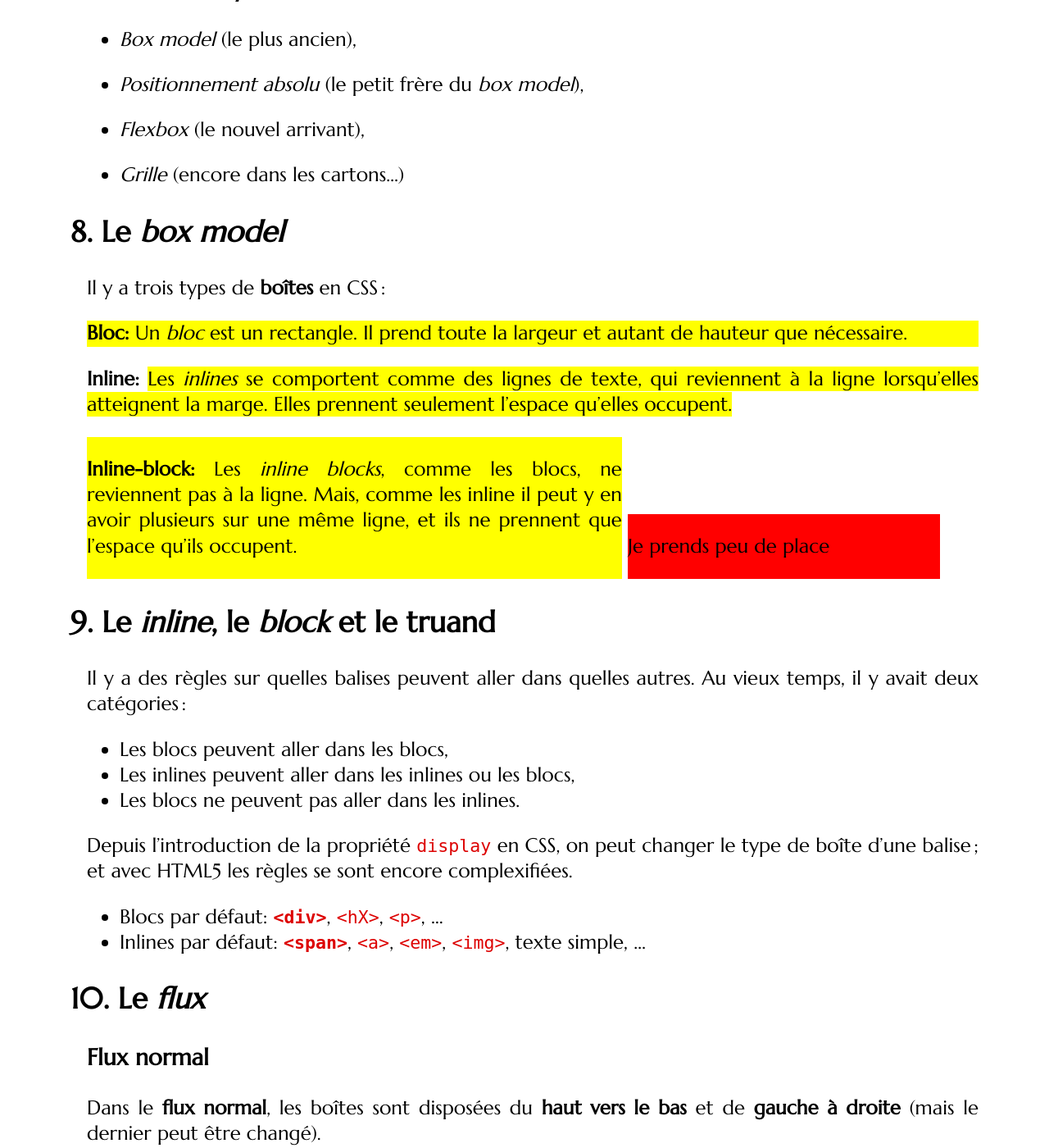
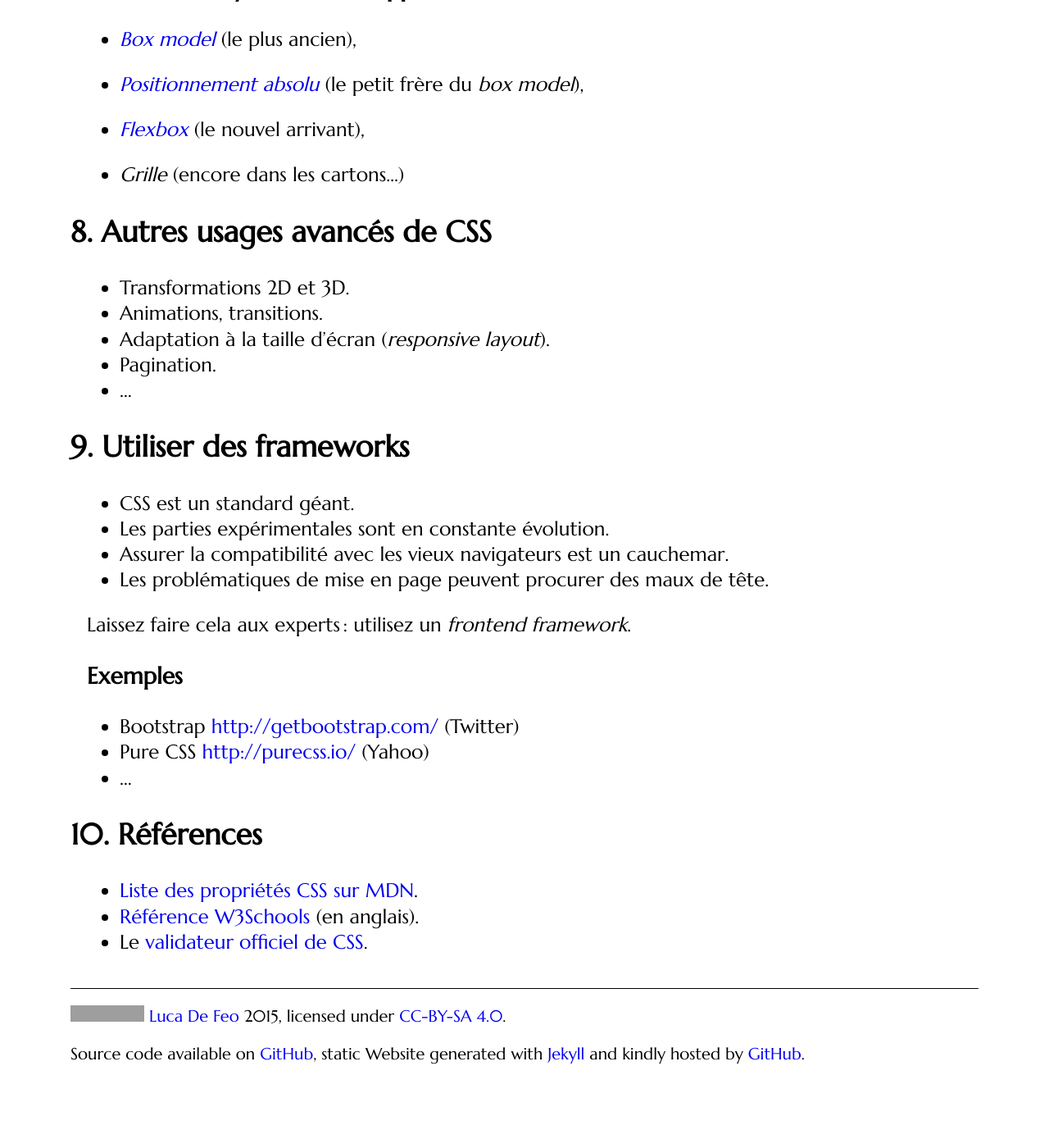
Before and after one commit to defeo/aws, a Jekyll site: the page built from lessons/CSS.md, in a window 1280 px wide and 1400 px high, scrolled down 4940 px. Shown: the whole window at 82% size. Built offline with Jekyll 4.4.1, drawn with Linux system fonts in a browser that asks for light colours; some web fonts are replaced; after the commit the page ends 6259 px from its top, so only the background shows below that; some of the changed text lies outside the part shown; grey boxes are pictures that could not be loaded.

Commit message:
Split CSS lesson

```diff
--- a/lessons/CSS.md
+++ b/lessons/CSS.md
@@ -231,149 +231,26 @@ Draft CSS3: <http://www.w3.org/TR/2011/REC-css3-selectors-20110929>
   impression, ...).
 - Permettre un certain degré de *non-linéarité*.
 
-### Modèles de *layout*
+### Modèles de *layout* (voir les approfondissements)
 
-- *Box model* (le plus ancien),
+- [*Box model*](boxmodel) (le plus ancien),
 
-- *Positionnement absolu* (le petit frère du *box model*),
+- [*Positionnement absolu*](boxmodel) (le petit frère du *box model*),
 
-- *Flexbox* (le nouvel arrivant),
+- [*Flexbox*](flexbox) (le nouvel arrivant),
 
 - *Grille* (encore dans les cartons...)
 
 </section>
 <section>
 
-## Le *box model*
+## Autres usages avancés de CSS
 
-Il y a trois types de **boîtes** en CSS :
-
-<div style="background-color: yellow">
-**Bloc:** Un *bloc* est un rectangle. Il prend toute la largeur et
-autant de hauteur que nécessaire.
-</div>
-
-**Inline:** <span style="background-color:yellow"> Les *inlines* se
-comportent comme des lignes de texte, qui reviennent à la ligne
-lorsqu'elles atteignent la marge. Elles prennent seulement l'espace
-qu'elles occupent.</span>
-
-<div style="display:inline-block;width:60%;background-color:yellow">
-**Inline-block:** Les *inline blocks*, comme les blocs, ne reviennent
-pas à la ligne.  Mais, comme les inline il peut y en avoir plusieurs
-sur une même ligne, et ils ne prennent que l'espace qu'ils occupent.
-</div>
-
-<div style="display:inline-block;background-color:red;width:35%">
-
-Je prends peu de place
-
-</div>
-
-</section>
-<section>
-
-## Le *inline*, le *block* et le truand
-
-Il y a des règles sur quelles balises peuvent aller dans quelles
-autres. Au vieux temps, il y avait deux catégories :
-
-- Les blocs peuvent aller dans les blocs,
-- Les inlines peuvent aller dans les inlines ou les blocs,
-- Les blocs ne peuvent pas aller dans les inlines.
-
-Depuis l'introduction de la propriété `display` en CSS, on peut
-changer le type de boîte d'une balise ; et avec HTML5 les règles se
-sont encore complexifiées.
-
-- Blocs par défaut: **`<div>`**, `<hX>`, `<p>`, ...
-- Inlines par défaut: **`<span>`**, `<a>`, `<em>`, `<img>`, texte simple, ...
-
-
-</section>
-<section>
-
-## Le *flux*
-
-### Flux normal
-
-Dans le **flux normal**, les boîtes sont disposées du **haut vers le
-bas** et de **gauche à droite** (mais le dernier peut être changé).
-
-### Floats
-
-Les boîtes peuvent sortir du flux en **flottant** :
-
-- `float: left`
-- `float: right`
-
-Uniquement utile pour insérer des figures dans un texte.
-
-</section>
-<section>
-
-## Positionnement absolu
-
-En plus de la propriété `float`, les boîtes peuvent **sortir du flux**
-en étant positionnées explicitement, grâce à la propriété CSS
-`position`:
-
-- `static` : Le flux par défaut.
-
-- `absolute` : Positionnement en coordonnées X-Y par rapport au bloc
-  conteneur.
-
-- `fixed` :  Positionnement en coordonnées X-Y par rapport à l'écran.
-
-- `relative` : Positionnement en coordonnées X-Y par rapport au point
-  où l'élément se serait positionné normalement.
-
-Les coordonnées de positionnement sont spécifiées par les propriétés
-`left`, `right`, `top` et `bottom`.
-
-</section>
-<section>
-
-## Flexbox
-
-### Limitations du *box model*
-
-- Centrer verticalement.
-- Layout en colonnes (traditionnellement simulé avec `float`,
-  `display`, `position`, dimensions fixes, etc., voire même avec
-  `<table>`).
-- Adaptation à la taille de l'écran.
-- *Non-linéarité*.
-
-### Flexbox
-
-- Un modèle de boîtes *agnostique par rapport à la direction*.
-- Basé sur un *conteneur* et ses *éléments*.
-- Algorithmes de calcul de taille et espacement.
-- *Non-linéaire*
-
-</section>
-<section>
-
-## Les propriétés CSS de flexbox
-
-#### Propriétés principales du *conteneur*
-
-- `display: flex` déclare un *conteneur* flexible.
-- `flex-flow: row nowrap` déclare la *direction* et le mode de retour
-  à la ligne.
-
-#### Propriétés principales des *éléments*
-
-- `flex: 0 1 auto` déclare l'*élasticité* d'un *élément*.
-- `order: 1` permet de réaliser un affichage *non-linéaire*.
-
-#### Autres propriétés
-
-- Conteneur : `flex-direction`, `flex-wrap`, `justify-content`,
-  `align-items`, `align-content`.
-
-- Éléments : `flex-grow`, `flex-shrink`, `flex-basis`, `align-self`.
+- Transformations 2D et 3D.
+- Animations, transitions.
+- Adaptation à la taille d'écran (*responsive layout*).
+- Pagination.
+- ...
 
 </section>
 <section>
@@ -389,7 +266,7 @@ Les coordonnées de positionnement sont spécifiées par les propriétés
 
 Laissez faire cela aux experts : utilisez un *frontend framework*.
 
-## Exemples
+### Exemples
 
 - Bootstrap <http://getbootstrap.com/> (Twitter)
 - Pure CSS <http://purecss.io/> (Yahoo)
@@ -398,14 +275,6 @@ Laissez faire cela aux experts : utilisez un *frontend framework*.
 </section>
 <section>
 
-## Autres usages avancés de CSS
-
-- Transformations 2D et 3D.
-- Animations, transitions.
-- Adaptation à la taille d'écran (*responsive layout*).
-- Pagination.
-- ...
-
 ## Références
 
 - [Liste des propriétés CSS sur MDN](https://developer.mozilla.org/docs/Web/CSS/Reference).
```
Also changed, not shown: index.md (+1 -0 lines), lessons/boxmodel.md (added, +132 -0 lines), lessons/flexbox.md (added, +76 -0 lines).
